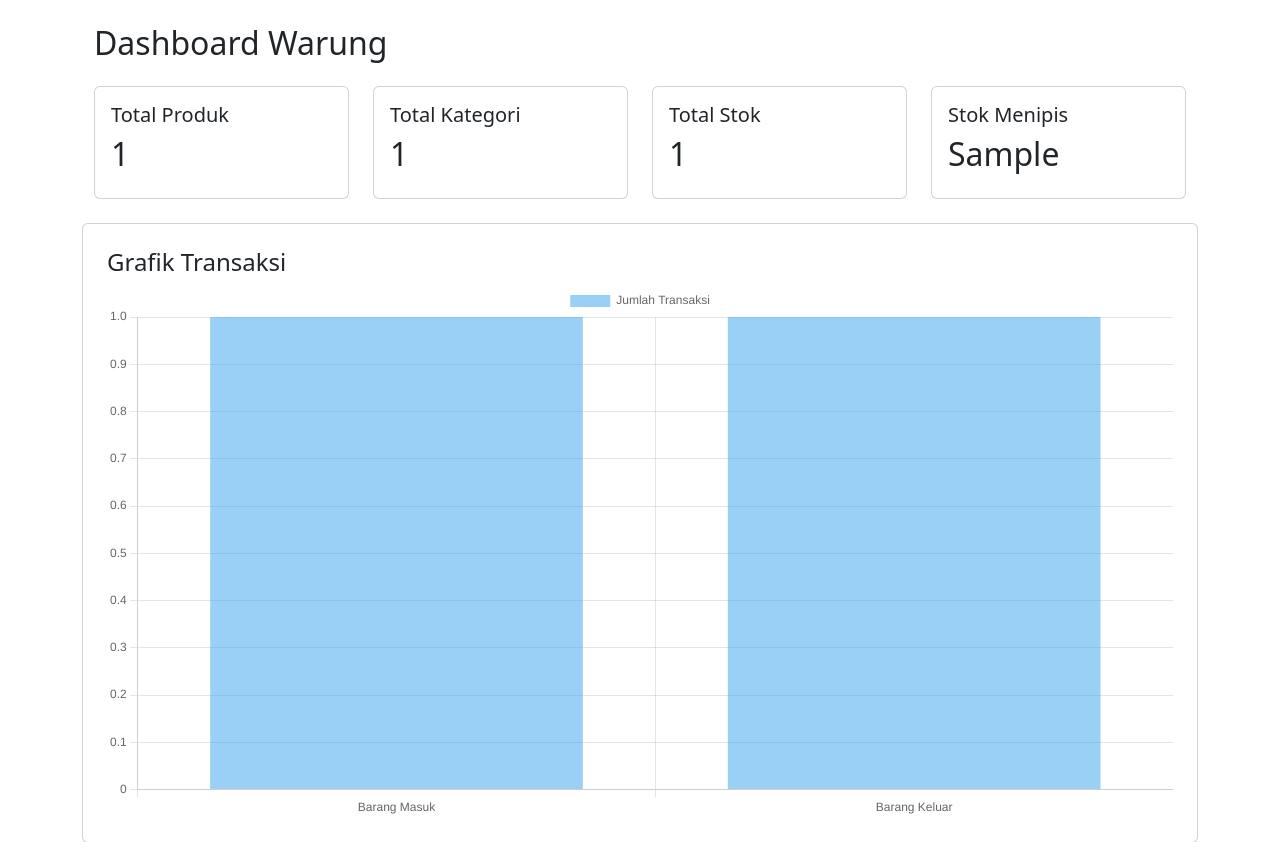
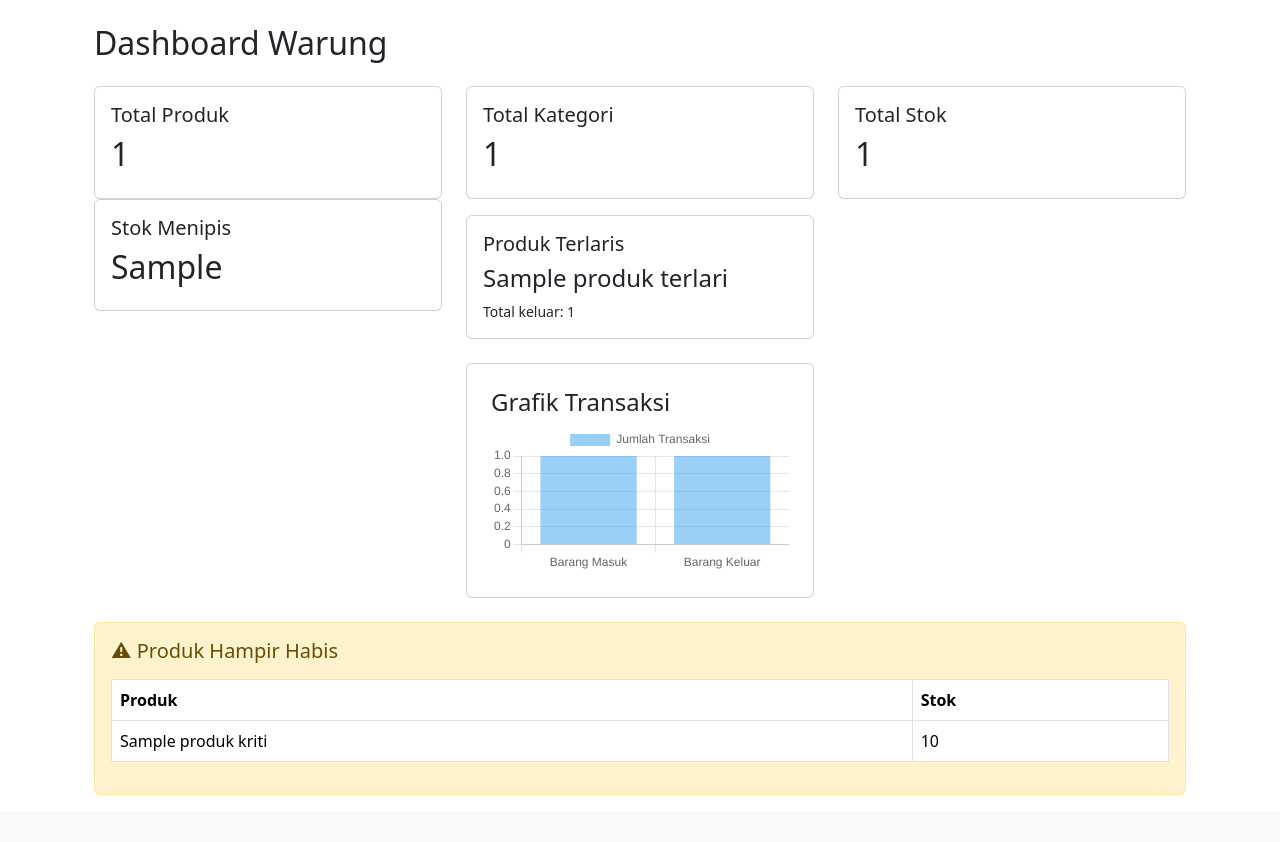
Before and after one commit to mikochan01/warung-kelontong, a CodeIgniter 4 app: the page made by app/Views/dashboard/index.php in a window 1280 px wide. Shown: the part 56-898 px from the top of the page. After the commit the page ends 851 px from the top, so only its background shows below. Run offline with PHP 8.4 and a stand-in for CodeIgniter, Linux system fonts and the light colour scheme; the template is opened without the code that fills it: most values are stand-ins (such as "Sample title", 1, 10 or a date in 2020); some libraries are stand-ins or nearby versions.

Commit message:
Added Produk Terlaris

```diff
--- a/app/Controllers/Login.php
+++ b/app/Controllers/Login.php
@@ -29,7 +29,7 @@ class Login extends BaseController
                 'username' => $user['username']
             ]);
 
-            return redirect()->to('/produk');
+            return redirect()->to('/dashboard');
 
             session()->set([
                 'logged_in' => true,
--- a/app/Views/dashboard/index.php
+++ b/app/Views/dashboard/index.php
@@ -6,33 +6,50 @@
 
     <div class="row mt-4">
 
-        <div class="col-md-3">
+        <div class="col-md-4">
             <div class="card p-3">
                 <h5>Total Produk</h5>
                 <h2><?= $totalProduk ?></h2>
             </div>
         </div>
 
-        <div class="col-md-3">
+        <div class="col-md-4">
             <div class="card p-3">
                 <h5>Total Kategori</h5>
                 <h2><?= $totalKategori ?></h2>
             </div>
         </div>
 
-        <div class="col-md-3">
+        <div class="col-md-4">
             <div class="card p-3">
                 <h5>Total Stok</h5>
                 <h2><?= $totalStok ?></h2>
             </div>
         </div>
 
-        <div class="col-md-3">
+        <div class="col-md-4">
             <div class="card p-3">
                 <h5>Stok Menipis</h5>
                 <h2><?= $stokMenipis ?></h2>
             </div>
         </div>
+
+        <div class="col-md-4 mt-3">
+            <div class="card p-3">
+                <h5>Produk Terlaris</h5>
+
+                <?php if ($produkTerlaris): ?>
+                    <h4><?= $produkTerlaris['nama_produk'] ?></h4>
+                    <small>
+                        Total keluar:
+                        <?= $produkTerlaris['total_terjual'] ?>
+                    </small>
+                <?php else: ?>
+                    <small>Belum ada transaksi</small>
+                <?php endif; ?>
+
+            </div>
+
 
         <div class="card mt-4 p-4">
                 <h4>Grafik Transaksi</h4>
```
Also changed, not shown: app/Controllers/Dashboard.php (+7 -0 lines).
